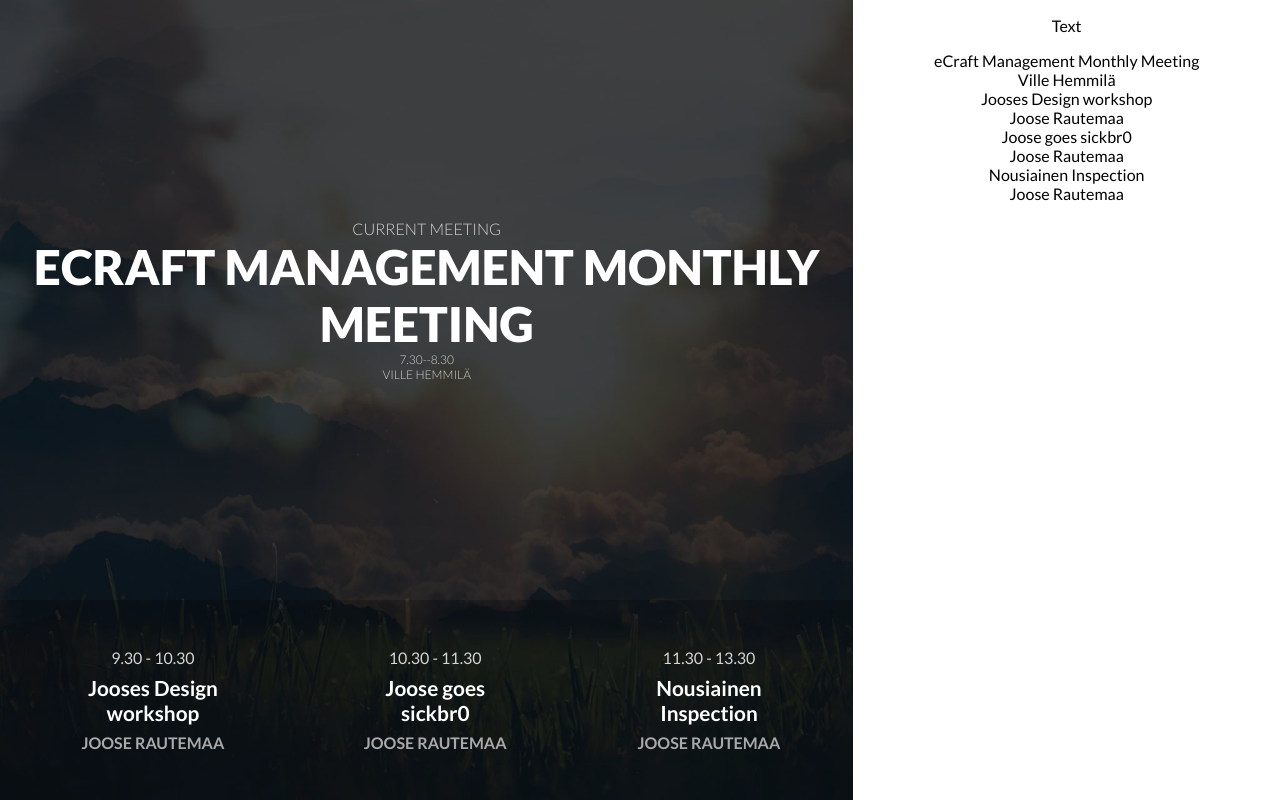
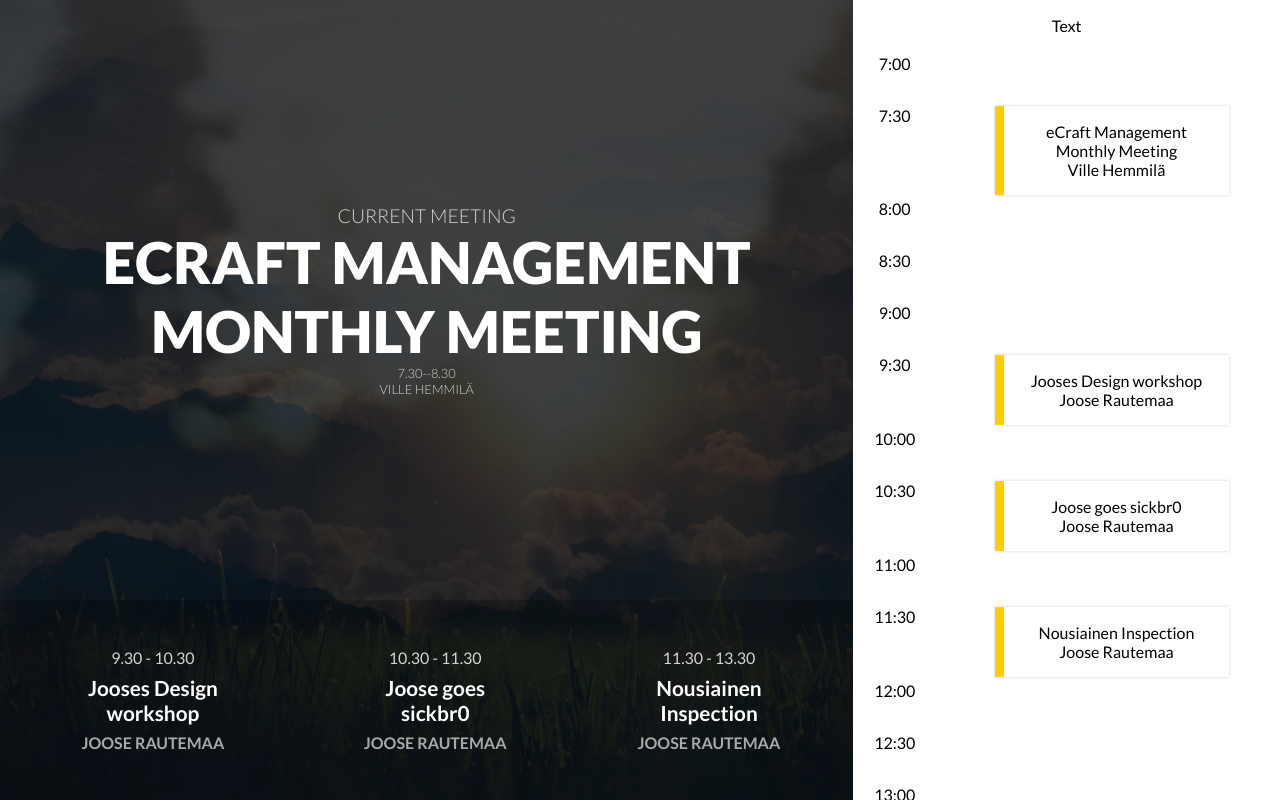
Before and after one commit to Hiridur/infotaulu, a React (Create React App) app: page / in a window 1280 px wide. Built offline with nearby package versions, Linux system fonts and the light colour scheme; data requests are answered from the project's data file.

Commit message:
Added calendar view with start time logic + refactoring

```diff
--- /dev/null
+++ b/src/components/Calendar.js
@@ -0,0 +1,90 @@
+import { useState } from 'react';
+import Reservation from './Reservation';
+import '../styles/calendar.scss';
+
+const CalendarItem = (props) => (
+    <div className='calendar-item' onClick={() => props.setSelected(props.meeting)}>
+        <div className='calendar-item-title'>{props.meeting?.subject}</div>
+        <div className='calendar-item-organizer'>{props.meeting?.organizer}</div>
+    </div>
+)
+
+const isCurrentDay = (meeting) => {
+    const date = new Date(meeting?.startTime);
+    const currentDay = new Date('2018-03-03T10:30:00');
+    console.log('dates',date,currentDay);
+
+    return date.getFullYear() === currentDay.getFullYear() &&
+        date.getMonth() === currentDay.getMonth() &&
+        date.getDate() === currentDay.getDate()
+}
+
+const Calendar = (props) => {
+    //const [selected, setSelected] = useState();
+    const {meetings, setSelected} = props;
+
+    /*if (selected) return (
+        <div className='right'>
+            <Reservation meeting={selected} goBack={() => setSelected()}/>
+        </div>
+    )*/
+    const todaysMeetings = meetings?.filter((meeting) => (isCurrentDay(meeting)))
+    console.log('isCurrentDay list',todaysMeetings);
+    let cur = false;
+
+    return <table className='reservation-calendar'>
+        <tbody>
+            {
+                Array.apply(null, {length: 20}).map((_, i)=>{
+                    const hours = Math.floor(i/2+7);
+                    const minutes = (i%2?'30':'00');
+                    const currentMeeting = todaysMeetings?.find(
+                        (meeting) => {
+                            const date = new Date(meeting.startTime);
+                            console.log('klo event',date.getHours(),hours, date.getMinutes(), minutes, minutes -(-30), date);
+
+                            return (
+                                date.getHours() === hours &&
+                                date.getMinutes() >= minutes &&
+                                date.getMinutes() < minutes-(-30)
+                            )
+                        }
+                    )
+                    console.log('found',currentMeeting);
+                    cur = !!currentMeeting;
+
+                    return <tr>
+                        <td className='time-column'>{hours + ':' + minutes}</td>
+                        <td className='event-column'>
+                            {currentMeeting &&
+                            <CalendarItem
+                                setSelected={
+                                    (meeting) => setSelected(meeting)
+                                }
+                                meeting={currentMeeting}
+                            />}
+                        </td>
+                    </tr>
+                })
+            }
+        <tr>
+            <td>a</td>
+            <td rowspan='2' colspan='2'>a</td>
+            <td>a</td>
+        </tr>
+        <tr>
+            <td>a</td>
+            <td>a</td>
+            <td>a</td>
+            <td>a</td>
+        </tr>
+        <tr>
+            <td>a</td>
+            <td>a</td>
+            <td>a</td>
+            <td>a</td>
+        </tr></tbody>
+    </table>
+}
+
+export default Calendar;
--- a/src/components/Reservation.js
+++ b/src/components/Reservation.js
@@ -5,20 +5,19 @@
 var classNames = require('classnames')
 
 const ReservationTextBlock = (props) => {
-    const {icon, text, onClick, description, showParticipants} = props;
+    const {icon, text, onClick} = props;
 
-    let iconClass = classNames({
-        'icon': true,
-        'time-icon': icon == 'time',
-        'person-icon': icon == 'person',
-        'description-icon': icon == 'description'
+    let iconClass = classNames(
+        'icon',
+        {'time-icon': icon === 'time',
+        'person-icon': icon === 'person',
+        'description-icon': icon === 'description'
     })
     return (
         <div className='reservation-text-block' onClick={onClick}>
             <div className={iconClass}/>
             {text&&<div className='reservation-text'>{text}</div>}
-            {description&&<div className='reservation-description'>{description}</div>}
-            {showParticipants&&<div className='reservation-participants-shevron'/>}
+            {props.children}
         </div>
     )
 }
@@ -74,7 +73,16 @@
             icon='person'
             onClick={toggleParticipants}
             showParticipants={showParticipants}
-        />
+        >
+            <div className={
+                'reservation-participants-shevron-'
+                +(showParticipants?'open':'close')
+            }/>
+            <div className={classNames(
+                'reservation-participants-shevron',
+                {'reservation-participants-open': showParticipants
+            })}/>
+        </ReservationTextBlock>
         <ParticipantsBlock
             participants={participants}
             showParticipants={showParticipants}
@@ -83,10 +91,9 @@
             text='DESCRIPTION'
             icon='description'
         />
-        <ReservationTextBlock
-            description={description}
-            small
-        />
+        <ReservationTextBlock small >
+            <div className='reservation-description'>{description}</div>
+        </ReservationTextBlock>
     </div>
 })
 
--- a/src/components/Right.js
+++ b/src/components/Right.js
@@ -1,24 +1,41 @@
 import { useState } from 'react';
 import Reservation from './Reservation';
 import '../styles/right.scss';
+import Calendar from './Calendar';
 
 const CalendarItem = (props) => (
     <div className='calendar-item' onClick={() => props.setSelected(props.meeting)}>
-        <div className='calendar-item-title'>{props.meeting.subject}</div>
-        <div className='calendar-item-organizer'>{props.meeting.organizer}</div>
+        <div className='calendar-item-title'>{props.meeting?.subject}</div>
+        <div className='calendar-item-organizer'>{props.meeting?.organizer}</div>
     </div>
 )
 
+const isCurrentDay = (meeting) => {
+    const date = new Date(meeting?.startTime);
+    const currentDay = new Date('2018-03-03T10:30:00');
+    console.log('dates',date,currentDay);
+
+
+    return date.getFullYear() === currentDay.getFullYear() &&
+        date.getMonth() === currentDay.getMonth() &&
+        date.getDate() === currentDay.getDate()
+}
+
 const Right = (props) => {
     const [selected, setSelected] = useState();
+    const {meetings} = props;
 
     if (selected) return (
         <div className='right'>
             <Reservation meeting={selected} goBack={() => setSelected()}/>
         </div>
     )
-    else return (
-        <div className='right'><p>Text</p>
+    const todaysMeetings = meetings?.filter((meeting) => (isCurrentDay(meeting)))
+
+    return (
+        <div className='right'>
+            <p>Text</p>
+            <Calendar meetings={meetings} setSelected={setSelected}/>
             {props.meetings?.map((meeting,i)=>(
                 <CalendarItem
                     setSelected={(meeting) => setSelected(meeting)}
--- a/src/components/TitleWrapper.js
+++ b/src/components/TitleWrapper.js
@@ -1,5 +1,6 @@
 import '../styles/titleWrapper.scss';
 import { toTimeString } from '../util/DateUtil';
+//import ProgressBar from 'react-bootstrap/ProgressBar';
 
 const TitleWrapper = (props) => (
     <div className='title-wrapper'>
--- a/src/styles/app.css
+++ b/src/styles/app.css
@@ -1,9 +1,9 @@
 .main {
   text-align: center;
   display: flex;
-  min-height: 100vh;
+  height: 100vh;
 }
-
+/*
 .App-logo {
   height: 40vmin;
   pointer-events: none;
@@ -38,3 +38,4 @@
     transform: rotate(360deg);
   }
 }
+*/
--- /dev/null
+++ b/src/styles/calendar.scss
@@ -0,0 +1,19 @@
+@import "common";
+
+.reservation-calendar {
+    .calendar-item {
+        box-shadow: 0px 0px 3px lightgrey;
+        padding: 2vh 2vw;
+        margin-left: 20%;
+        border-left: $yellow 0.75vw solid;
+    }
+    width: 100%;
+    .time-column {
+        width: 6vw;
+        height: 6vh;
+        vertical-align: text-top;
+    }
+    .event-column {
+        width: initial;
+    }
+}
--- a/src/styles/reservation.scss
+++ b/src/styles/reservation.scss
@@ -70,5 +70,11 @@
                 }
             }
         }
+        .participation {
+            background-image: url('../icons/chevron-left.png');
+            &.open {
+                transform: rotate(180deg);
+            }
+        }
     }
 }
--- a/src/styles/right.scss
+++ b/src/styles/right.scss
@@ -1,3 +1,20 @@
+@import "common";
+
 .right {
     flex: 1;
+    overflow: auto;
+    .room-title {
+        position: sticky;
+        position: -webkit-sticky;
+        top: 0px;
+    }
+
+    /* Hide scrollbar for Chrome, Safari and Opera */
+    &::-webkit-scrollbar {
+        display: none;
+    }
+    /* Hide scrollbar for IE, Edge and Firefox */
+    -ms-overflow-style: none;  /* IE and Edge */
+    scrollbar-width: none;  /* Firefox */
+
 }
--- a/src/styles/titleWrapper.scss
+++ b/src/styles/titleWrapper.scss
@@ -1,16 +1,16 @@
 .title-wrapper {
     text-transform: uppercase;
     .ongoing-text {
-        font-size: 2vh;
+        font-size: 1.5vw;
         font-weight: 300;
         color:lightgray;
     }
     .ongoing-title {
-        font-size: 6vh;
+        font-size: 4.5vw;
         font-weight: 900;
     }
     .ongoing-organizer, .ongoing-time {
-        font-size: 1.5vh;
+        font-size: 1vw;
         font-weight: 300;
         color:lightgray;
     }
```
